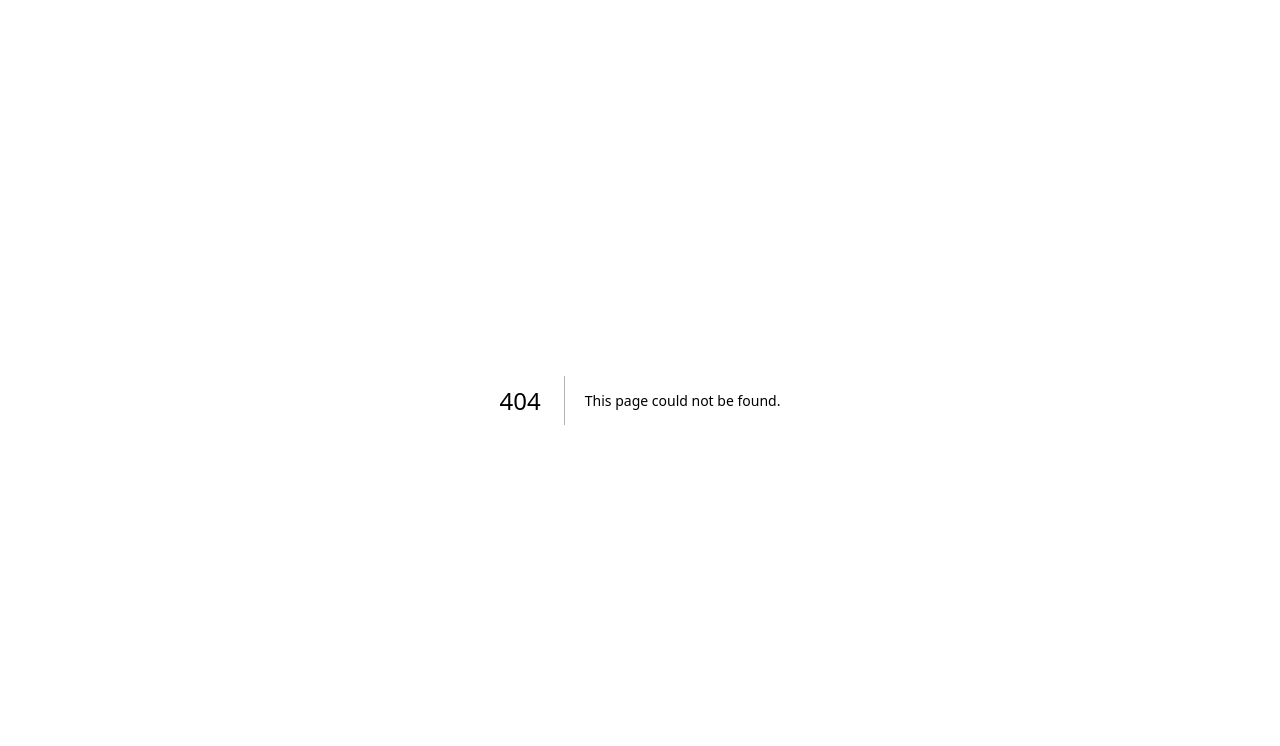
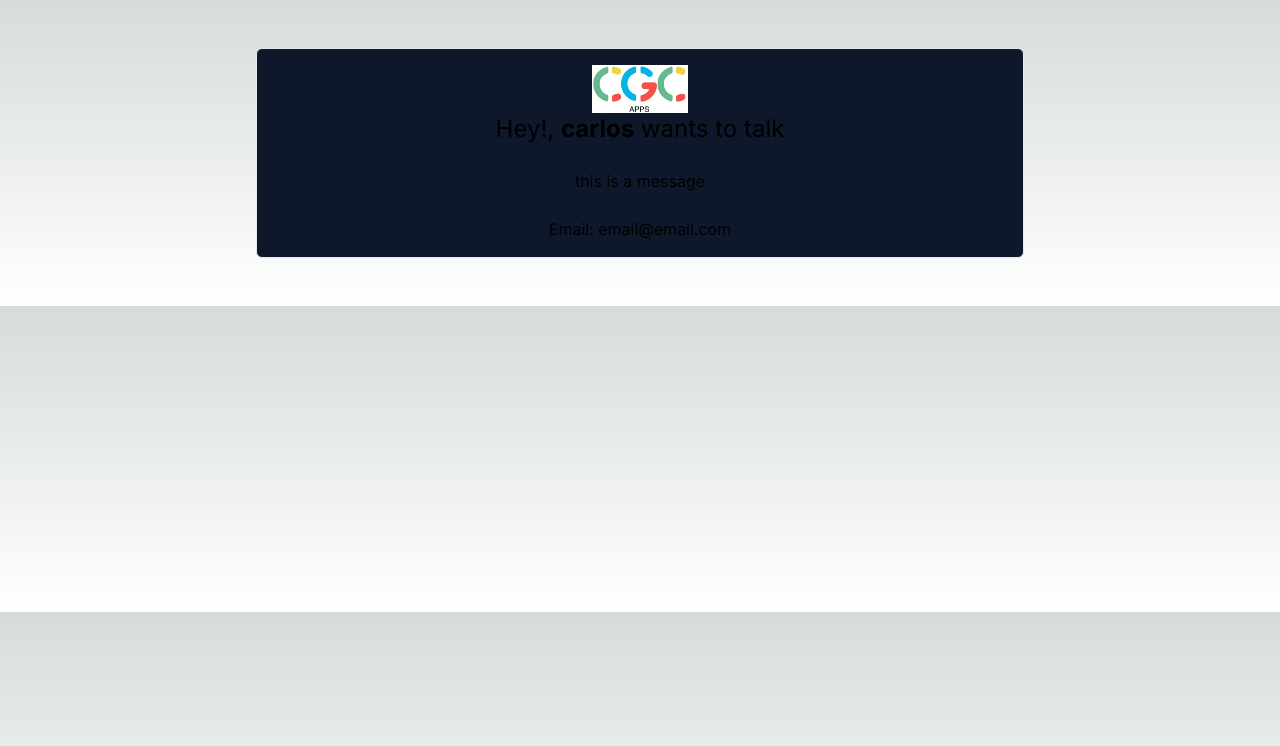
Before and after one commit to cjguajardo/cgcapps-api, a Next.js app: page /mail in a window 1280 px wide. Before the commit this address had no page. Shown: the top 746 px of the page. Built offline with nearby package versions, Linux system fonts and the light colour scheme.

Commit message:
Add mail page and update email template

```diff
--- a/src/app/api/mail/route.ts
+++ b/src/app/api/mail/route.ts
@@ -13,6 +13,7 @@ export async function POST (request: Request) {
       return Response.json({ error: 'Invalid data' })
     }
     const origins = await getOrigins("/mail")
+    console.log({ origins })
     const data = await sendMailFromContactForm(contactFormData)
 
     return Response.json(data, {
--- /dev/null
+++ b/src/app/mail/page.tsx
@@ -0,0 +1,12 @@
+import React from 'react'
+import { EmailTemplate } from '@/components/email-template'
+
+const MailPage = () => {
+  return (
+    <div>
+      <EmailTemplate email="email@email.com" name="carlos" message="this is a message" isValid />
+    </div>
+  )
+}
+
+export default MailPage
--- a/src/components/email-template.tsx
+++ b/src/components/email-template.tsx
@@ -1,12 +1,19 @@
-import * as React from 'react';
-import { ContactFormType } from '@/types/types';
+import * as React from 'react'
+import { ContactFormType } from '@/types/types'
+import CGCLogo from '@/assets/images/cgc-logo.png'
+import Image from 'next/image'
 
-export const EmailTemplate: React.FC<Readonly<ContactFormType>> = ( {
+export const EmailTemplate: React.FC<Readonly<ContactFormType>> = ({
   name, email, message
-} ) => (
-  <div>
-    <h1>{name} wants to talk</h1>
-    <p>Message: {message}</p>
-    <p>Email: {email}</p>
+}) => (
+  <div className="w-full h-full flex flex-col items-center justify-center">
+    <div className='my-12 w-[80%] md:w-[60%]'>
+      <div className='w-full flex flex-col items-center border rounded-md p-4 bg-slate-900'>
+        <Image src={CGCLogo} alt="CGC Logo" className="w-24 h-12" />
+        <h1 className="text-2xl">Hey!, <span className="font-bold">{name}</span> wants to talk</h1>
+        <p className="mt-6">{message}</p>
+        <p className="mt-6">Email: {email}</p>
+      </div>
+    </div>
   </div>
-);
+)
```
Also changed, not shown: src/assets/images/cgc-logo.png (added).
